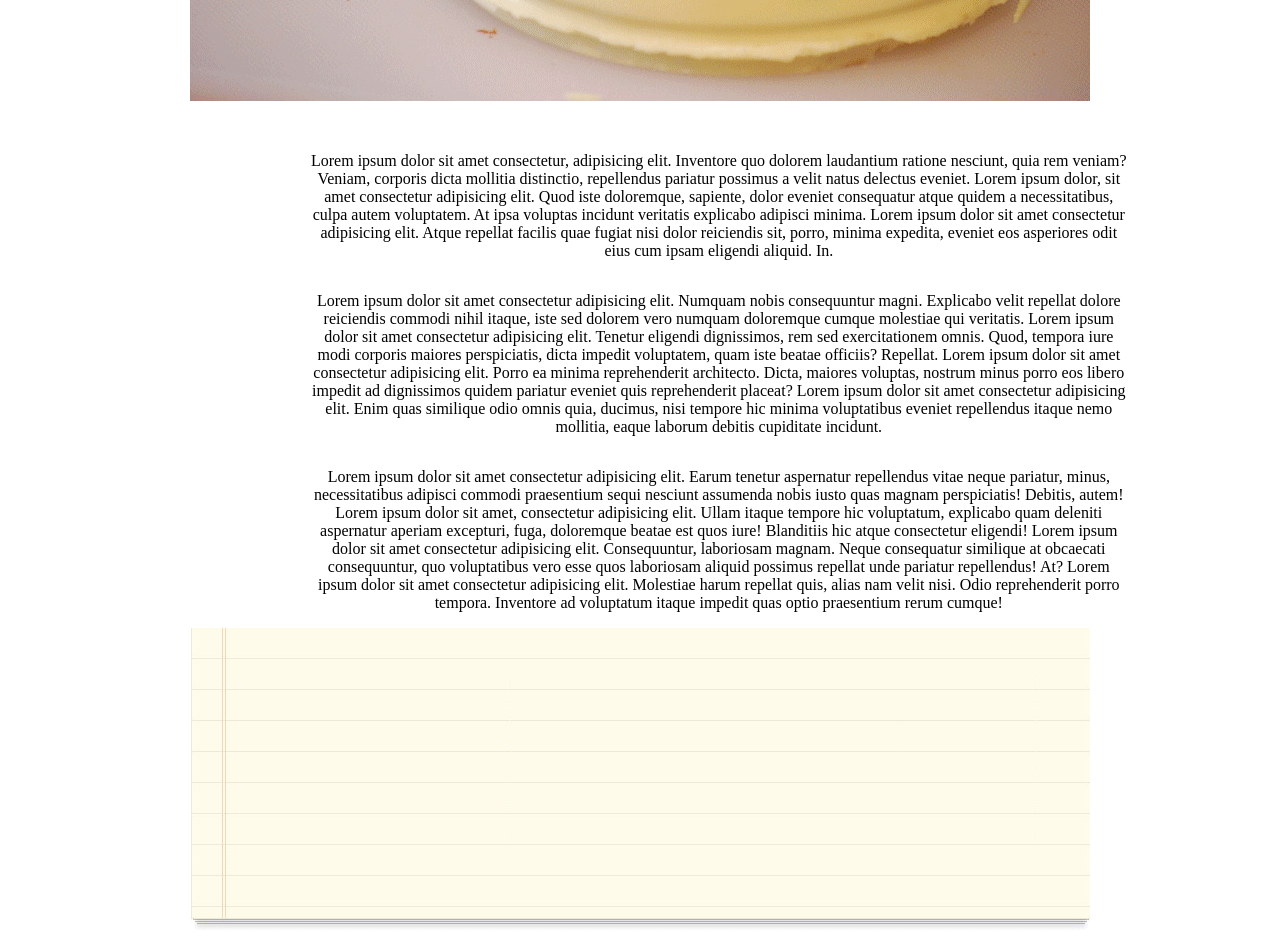
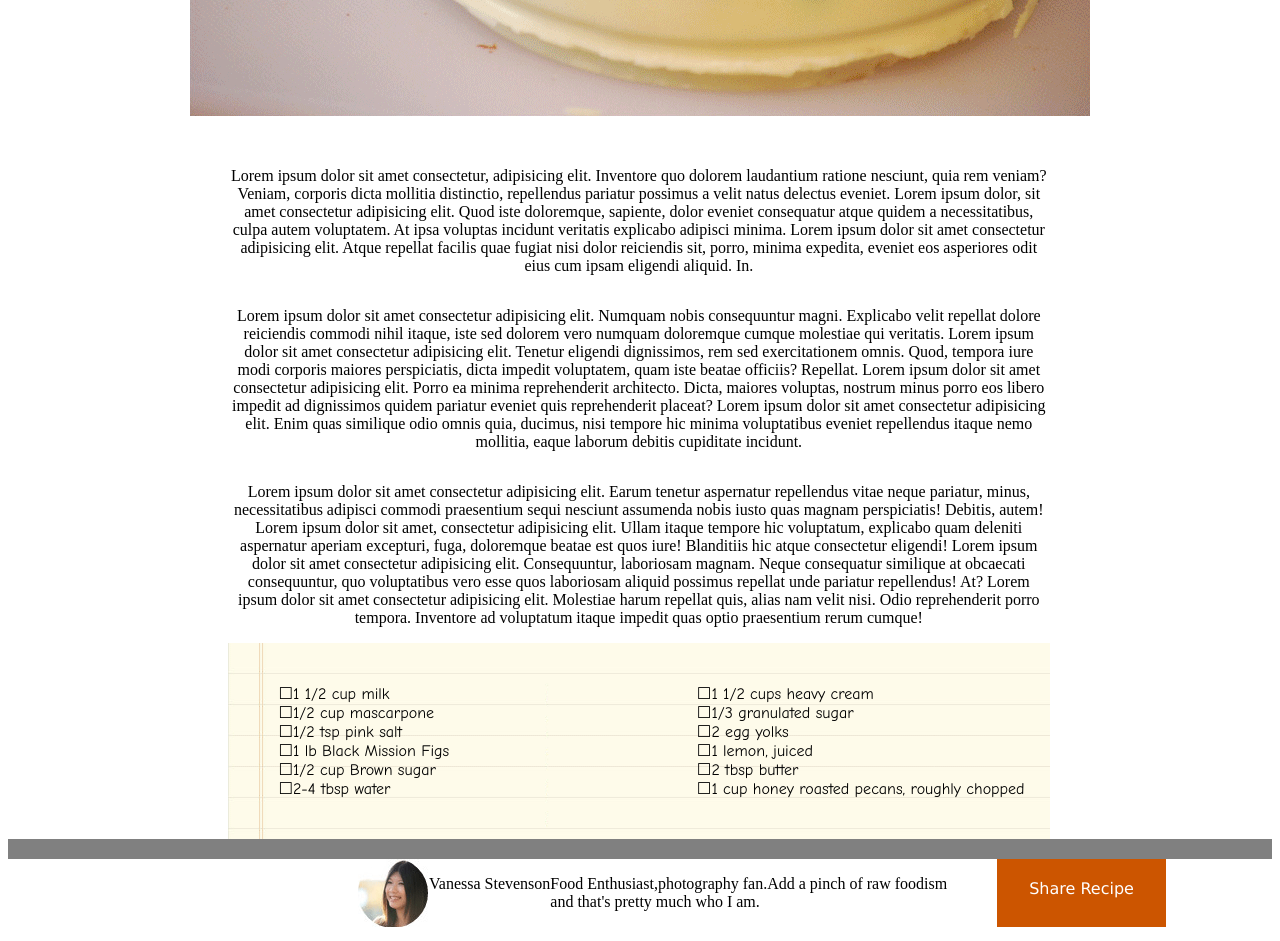
Before and after one commit to JaydenB112/Lab10-G2Jay, a plain HTML site: page index.html in a window 1280 px wide. Shown: the part 820-1761 px from the top of the page. Drawn offline with Linux system fonts and the light colour scheme.

Commit message:
Made Footer, formatted body, found title font

```diff
--- a/index.html
+++ b/index.html
@@ -58,13 +58,42 @@
 <p>
     Lorem ipsum dolor sit amet consectetur adipisicing elit. Earum tenetur aspernatur repellendus vitae neque pariatur, minus, necessitatibus adipisci commodi praesentium sequi nesciunt assumenda nobis iusto quas magnam perspiciatis! Debitis, autem! Lorem ipsum dolor sit amet, consectetur adipisicing elit. Ullam itaque tempore hic voluptatum, explicabo quam deleniti aspernatur aperiam excepturi, fuga, doloremque beatae est quos iure! Blanditiis hic atque consectetur eligendi! Lorem ipsum dolor sit amet consectetur adipisicing elit. Consequuntur, laboriosam magnam. Neque consequatur similique at obcaecati consequuntur, quo voluptatibus vero esse quos laboriosam aliquid possimus repellat unde pariatur repellendus! At? Lorem ipsum dolor sit amet consectetur adipisicing elit. Molestiae harum repellat quis, alias nam velit nisi. Odio reprehenderit porro tempora. Inventore ad voluptatum itaque impedit quas optio praesentium rerum cumque!
 </p>
-</div>
 
 <div class="notepad">
-<img src="/Assets/list-bg.png" alt="fill in text">
+    <!-- <img src="/Assets/list-bg.png" alt="fill in text"> -->
+    <ul class="recipe">
+        <li>1 1/2 cup milk</li>
+        <li>1/2 cup mascarpone</li>
+        <li>1/2 tsp pink salt</li>
+        <li>1 lb Black Mission Figs</li>
+        <li>1/2 cup Brown sugar</li>
+        <li>2-4 tbsp water</li>
+    </ul>
 
+    <ul class="recipe2">
+        <li>1 1/2 cups heavy cream</li>
+        <li>1/3 granulated sugar</li>
+        <li>2 egg yolks</li>
+        <li>1 lemon, juiced</li>
+        <li>2 tbsp butter</li>
+        <li>1 cup honey roasted pecans, roughly chopped</li>
+    </ul>
+    </div>
+</div>
+<footer>
+    <div class="bar2"></div>
 
-</div>
+    <div class="profile-Picture">
+        <img src="Assets/van-pic.png">
+        <p class='profile-name'>Vanessa Stevenson</p>
+        <p class="profile-description">Food Enthusiast,photography fan.Add a pinch of raw foodism
+        <br>and that's pretty much who I am.
+        </p>
+        <button class="share">Share Recipe</button>
+    </div>
+
+</footer>
+
 
 
 </div>
--- a/stylesheet.css
+++ b/stylesheet.css
@@ -63,11 +63,66 @@
     justify-content: center;
     width: 65%;
     text-align: center;
-    margin-left: 300px;
+    margin-left: 220px;
     margin-right: 200px;
 }
 
-.notepad{
+/* .notepad{
+
     display: flex;
     justify-content: center;
+} */
+
+.notepad{
+    background-image: url("Assets/list-bg.png");
+    display:flex;
+    text-align: left;
+    justify-content: space-between;
+    font-family: comic sans-serif;
+    padding: 25px;
 }
+
+.recipe{
+    font-family: Comic Sans MS, Comic Sans, cursive;
+}
+
+.recipe2{
+font-family: Comic Sans MS, Comic Sans, cursive;
+}
+
+.profile-Picture{
+    display:flex;
+    justify-content:left;
+    margin-left: 350px;
+}
+
+.bar2{
+    background-color: gray;
+    height: 20px;
+}
+
+.profile-description{
+    flex-direction: column;
+}
+
+.share{
+    display: flex;
+    justify-content: right;
+    background-color: #CC5500;
+    border: none;
+    color: white;
+    padding: 20px 32px;
+    text-align:center;
+    font-size: 16px;
+    cursor: pointer;
+    margin-left: 50px;
+    font-family: Verdana, Geneva, Tahoma, sans-serif;
+}
+
+ul{
+    list-style-type: "\2610";
+}
+h3{
+    font-family: Brush Script MT, Brush Script Std, cursive;
+    font-size:26px;
+}
```
